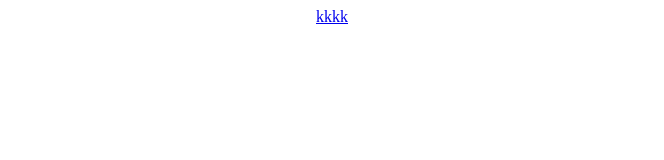
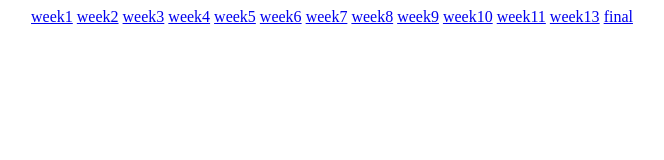
Before and after one commit to loganwhihcc/ICS-200, a plain HTML site: page index.html in a window 1280 px wide. Shown: the whole page, without its empty margins (308-972 px from the left). Drawn offline with Linux system fonts and the light colour scheme.

Commit message:
modified:   index.html

```diff
--- a/index.html
+++ b/index.html
@@ -7,18 +7,18 @@
     <link rel="stylesheet" href="styles.css" />
 </head>
 <body>
-    <a href="week1/week1.html">kkkk</a>
-    <a href="week2/week2.html"></a>
-    <a href="week3/week3.html"></a>
-    <a href="week4/week4.html"></a>
-    <a href="week5/week5.html"></a>
-    <a href="week6/week6.html"></a>
-    <a href="week7/week7.html"></a>
-    <a href="week8/week8.html"></a>
-    <a href="week9/week9.html"></a>
-    <a href="week10/week10.html"></a>
-    <a href="week11/week11.html"></a>
-    <a href="week13/week13.html"></a>
-    <a href="week14/final.html"></a>
+    <a href="week1/week1.html">week1</a>
+    <a href="week2/week2.html">week2</a>
+    <a href="week3/week3.html">week3</a>
+    <a href="week4/week4.html">week4</a>
+    <a href="week5/week5.html">week5</a>
+    <a href="week6/week6.html">week6</a>
+    <a href="week7/week7.html">week7</a>
+    <a href="week8/week8.html">week8</a>
+    <a href="week9/week9.html">week9</a>
+    <a href="week10/week10.html">week10</a>
+    <a href="week11/week11.html">week11</a>
+    <a href="week13/week13.html">week13</a>
+    <a href="week14/final.html">final</a>
 </body>
 </html>
```
